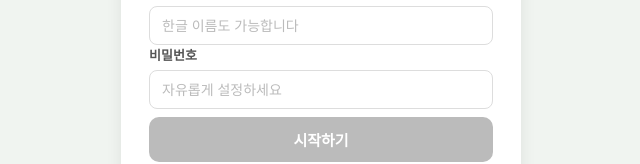
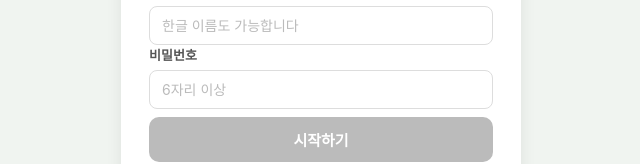
Before and after one commit to schong87-dotcom/golf-calculator, a React (Vite) app: page / in a window 1280 px wide. Shown: the part 426-590 px from the top of the page, without its empty margins (319-959 px from the left). Built offline with nearby package versions, Linux system fonts and the light colour scheme; no server answers.

Commit message:
로그인: 비밀번호 placeholder '6자리 이상'으로 변경

```diff
--- a/src/components/LoginPage.jsx
+++ b/src/components/LoginPage.jsx
@@ -50,7 +50,7 @@ export default function LoginPage({ onLogin }) {
             <label>비밀번호</label>
             <input
               type="password"
-              placeholder="자유롭게 설정하세요"
+              placeholder="6자리 이상"
               value={password}
               onChange={e => { setPassword(e.target.value); setError(''); }}
               disabled={loading}
```
